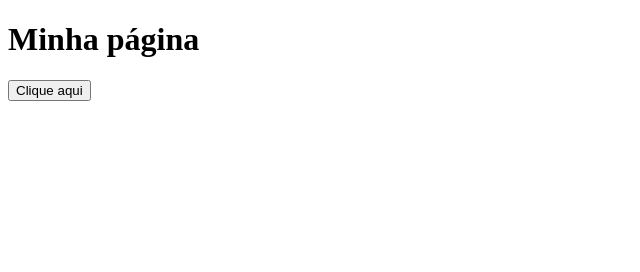
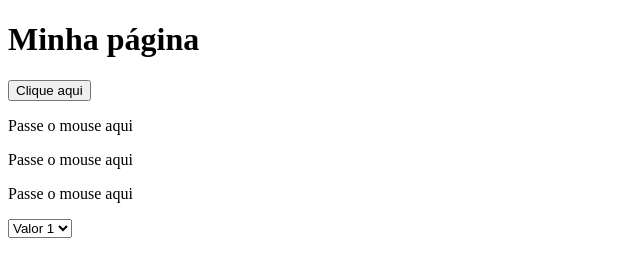
Before and after one commit to weversondf/dio-aula-javascript, a plain HTML site: page index.html in a window 1280 px wide. Shown: the whole page, without its empty margins (0-640 px from the left). Drawn offline with Linux system fonts and the light colour scheme.

Commit message:
Versão final dos scripts das aulas

```diff
--- a/index.html
+++ b/index.html
@@ -5,8 +5,18 @@
 		<meta charset = "utf-8">
 		<script type="text/javascript" src="js/main.js"></script>
 	</head>
-	<body>
+	<body onload="load()">
 		<h1>Minha página</h1>
 		<button type="button" onclick="clicou()">Clique aqui</button>
 		<p id="agradecimento" onclick="redirecionar()"></p>
+		<p onmousemove="trocar(this)" onmouseout="voltar(this)">Passe o mouse aqui</p>
+		<p onmousemove="trocar(this)" onmouseout="voltar(this)">Passe o mouse aqui</p>
+		<p onmousemove="trocar(this)" onmouseout="voltar(this)">Passe o mouse aqui</p>
+
+		<select onchange="funcaoChange(this)">
+			<option value="1">Valor 1</option>
+			<option value="2">Valor 2</option>
+			<option value="3">Valor 3</option>
+		</select>
+
 	</body>
--- a/js/main.js
+++ b/js/main.js
@@ -4,107 +4,27 @@ function clicou(){
 	//alert("Obrigado por clicar")
 }
 
-function redirecionar(){
-	//windows.open("https://globallabs.academy/");
-	//windows.location.href = "https://globallabs.academy/";
-	windows.location.href = "https://www.google.com.br/";
+function redirecionar(elemento){
+	window.open("https://globallabs.academy/");
+	//window.location.href = "https://globallabs.academy/";
 }
 
-/*
-var validar = 0; //global
-function soma(n1, n2){
-	return n1 + n2;
+function trocar(elemento){
+	//document.getElementById("mousemove").innerHTML = "<b>Obrigado por passar o mouse</b>";
+	elemento.innerHTML = "<b>Obrigado por passar o mouse</b>";
+	//alert("trocar texto");
 }
 
-function validaIdade(idade){
-	//var validar; //local
-	if (idade >= 18){
-		validar = true
-	}else{
-		validar = false
-	}
-	return validar;
-}
-var idade = prompt("Qual sua idade");
-validaIdade(idade)
-console.log(validar);
-*/
-
-
-/*
-
-function setReplace(frase, nome, novo_nome){
-	return frase.replace(nome, novo_nome)
+function voltar(elemento){
+	//document.getElementById("mousemove").innerHTML = "<b>Obrigado por passar o mouse</b>";
+	elemento.innerHTML = "<b>Passe o mouse aqui</b>";
+	//alert("trocar texto");
 }
 
-alert(soma(5,10));
-alert(setReplace("Vai Japão", "Japão", "Brasil"));
-
-var d = new Date();
-alert(d.getMonth()+1);
-alert(d.getDay());
-alert(d.getMinutes());
-alert(d.getHours());
-*/
-
-
-/*
-var count;
-for (count=0; count <= 5; count++){
-	alert(count);
-};
-*/
-
-/*
-var count = 0;
-while (count <= 5){
-	console.log(count);
-	alert(count);
-	//count = count + 1;
-	count++;
-};
-
-
-var idade = prompt("Qual sua idade?");
-if (idade >=18){
-	alert("maior de idade");
-}else{
-	alert("menor de idade");
+function load(){
+	alert("Página carregada");
 }
 
-
-var frutas = [{nome:"maça", cor:"vermelha"},{nome:"uva", cor:"roxa"}];
-console.log(frutas);
-alert(frutas[1].nome);
-*/
-
-//var lista = ["maça", "pera", "laranja"];
-//lista.push("uva"); // adiciona elemento
-
-//lista.pop(); // retira elemento
-//console.log(lista.length);
-//console.log(lista.reverse);
-//console.log(lista.ToString());
-//console.log(lista.join(" - "));
-//console.log(lista);
-//console.log(lista[1]);
-
-
-//var nome "Weverson Pereira";
-//var n1 = 5;
-//var n2 = 3;
-
-//var idade = 41;
-//var idade2 = 10;
-
-//var frase = "Japão é o melhor time do mundo";
-//alert(nome + " tem " + idade + " anos");
-//alert(n1 + n2);
-//alert(idade * idade2);
-
-//console.log(nome);
-//console.log(idade + idade2);
-//console.log(n1 + n2);
-//console.log(frase.replace("Japão","Brasil"));
-//console.log(frase.toLowerCase());
-//alert(frase.replace("Japão","Brasil"));
+function funcaoChange(elemento){
+	console.log(elemento.value);
+}
```
